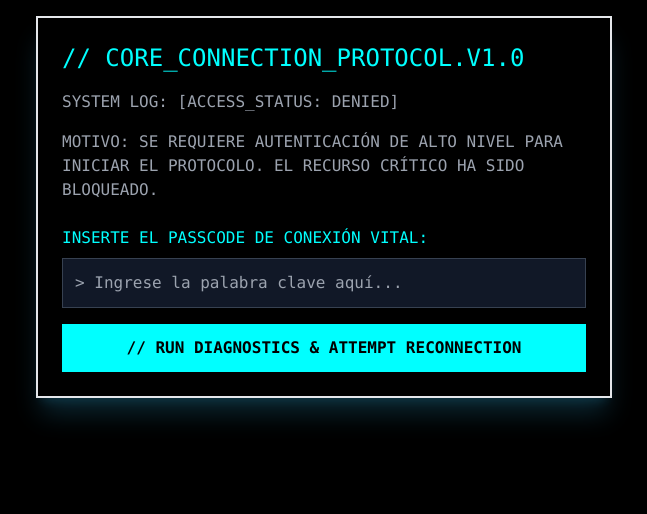
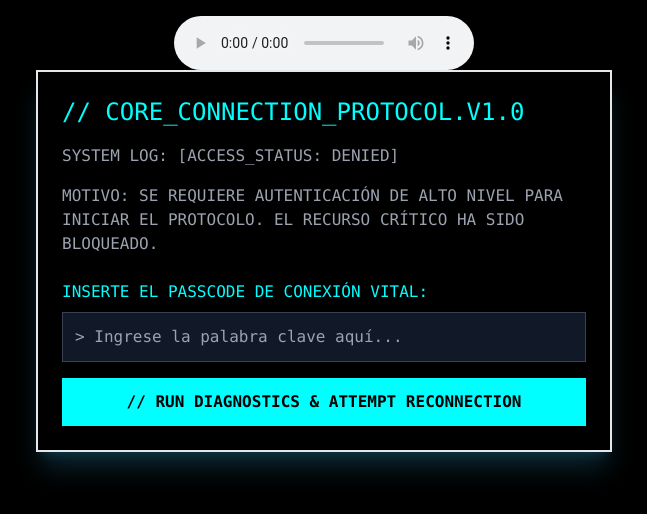
Before and after one commit to estefani31-hub/M.A.V.L, a plain HTML site: page index.html in a window 1280 px wide. Shown: the whole page, without its empty margins (316-963 px from the left). Drawn offline with nearby package versions, Linux system fonts and the light colour scheme.

Commit message:
nuevas actualizaciones de audio

```diff
--- a/index.html
+++ b/index.html
@@ -36,7 +36,11 @@
 </head>
 <body class="bg-black text-gray-400 min-h-screen flex flex-col items-center justify-start p-4">
 
-    <audio id="love-song" src="Joan.mp3" preload="auto" loop></audio>
+    <audio id="love-song" controls loop>
+    <source src="Joan.mp3" type="audio/mpeg">
+    <source src="Joan.ogg" type="audio/ogg">
+    Tu navegador no soporta el elemento de audio.
+</audio>
 
     <div id="protocol-lock" class="max-w-xl w-full p-6 border-2 border-neon-cian shadow-xl shadow-cyan-900/50">
         <p class="neon-cian text-2xl mb-4">// CORE_CONNECTION_PROTOCOL.V1.0</p>
```
